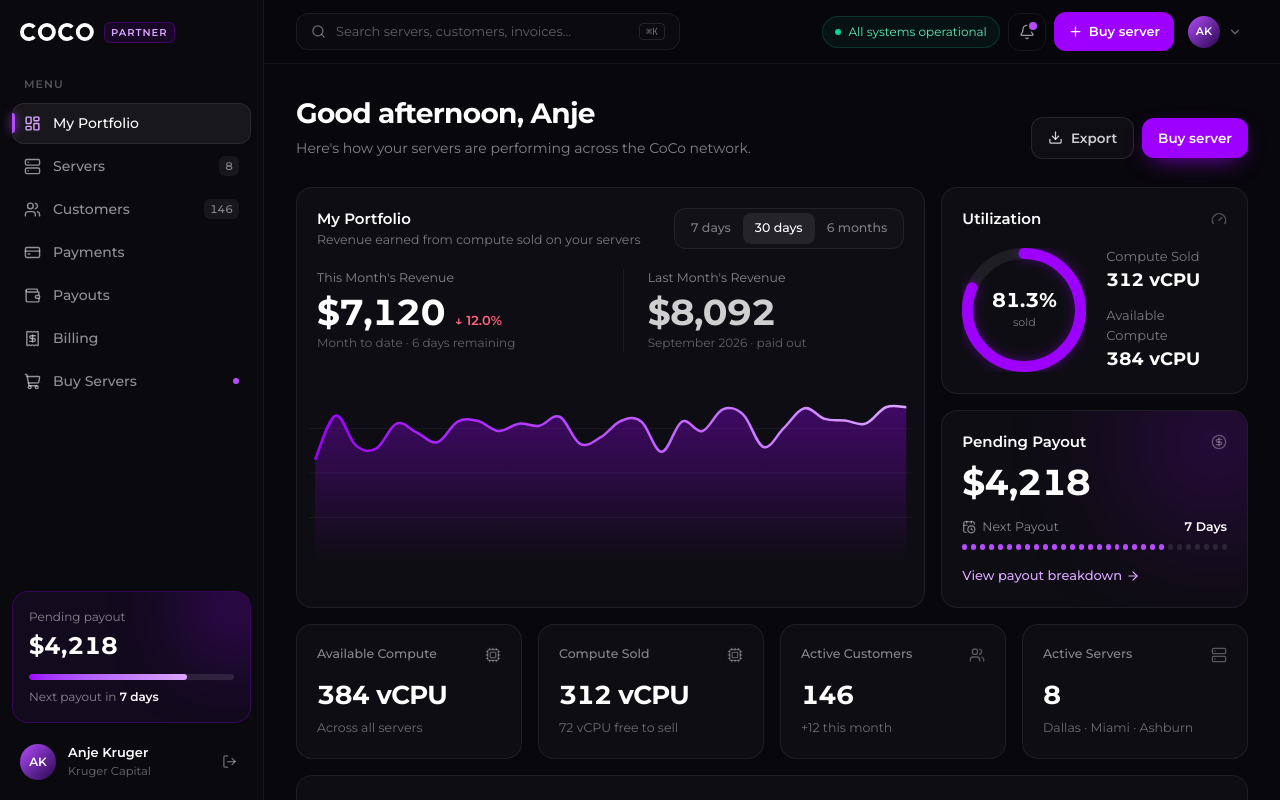
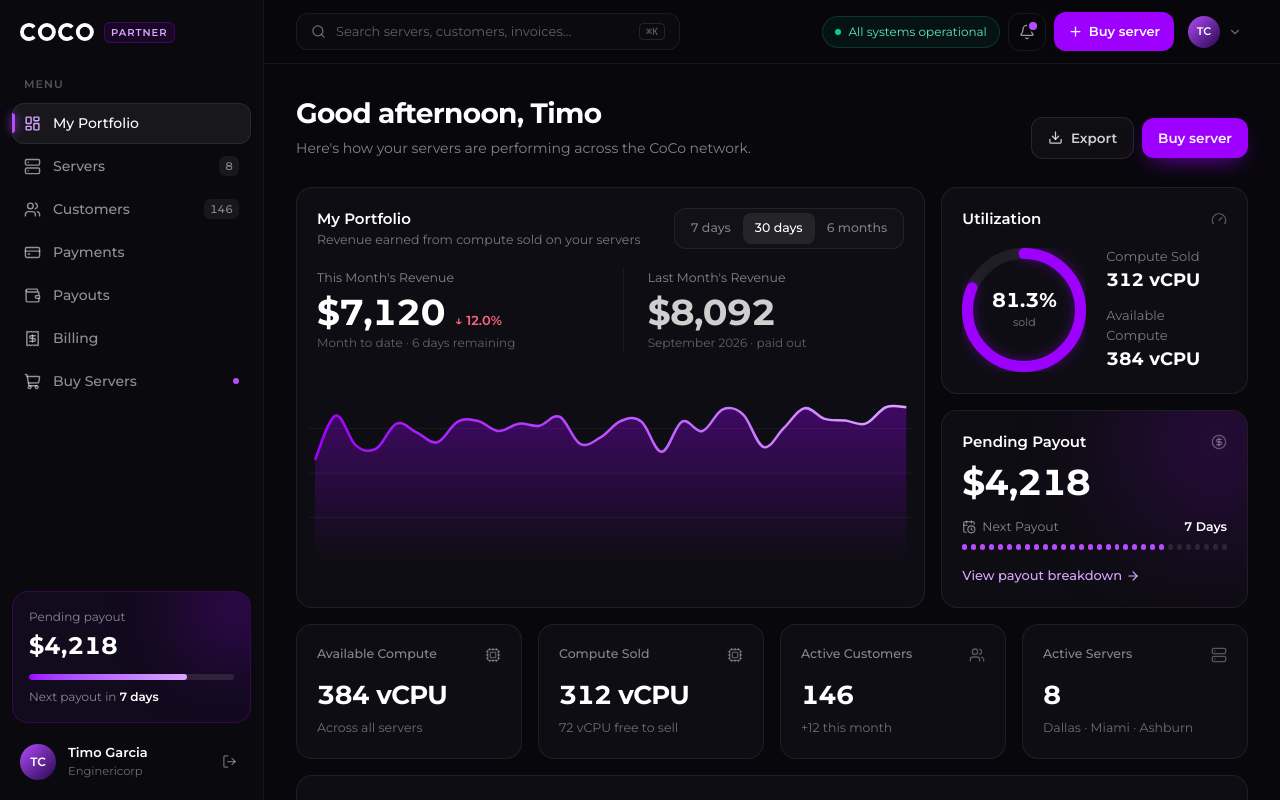
Before and after one commit to hibarri-dev/coco, a React (Vite) app in the folder frontend/: page /dashboard in a window 1280 px wide. Shown: the top 800 px of the page. Built offline with nearby package versions, Linux system fonts and the light colour scheme; a web font is replaced by a local one.

Commit message:
Update dashboard.js name

```diff
--- a/frontend/src/data/dashboard.js
+++ b/frontend/src/data/dashboard.js
@@ -14,10 +14,10 @@ function series(length, base, spread, seed, trend = 0) {
 }
 
 export const PARTNER = {
-  name: 'Anje Kruger',
-  company: 'Kruger Capital',
-  email: 'anje@krugercapital.com',
-  initials: 'AK',
+  name: 'Timo Garcia',
+  company: 'Enginericorp',
+  email: 'timo@enginericorp.com',
+  initials: 'TC',
 };
 
 export const PORTFOLIO = {
```
